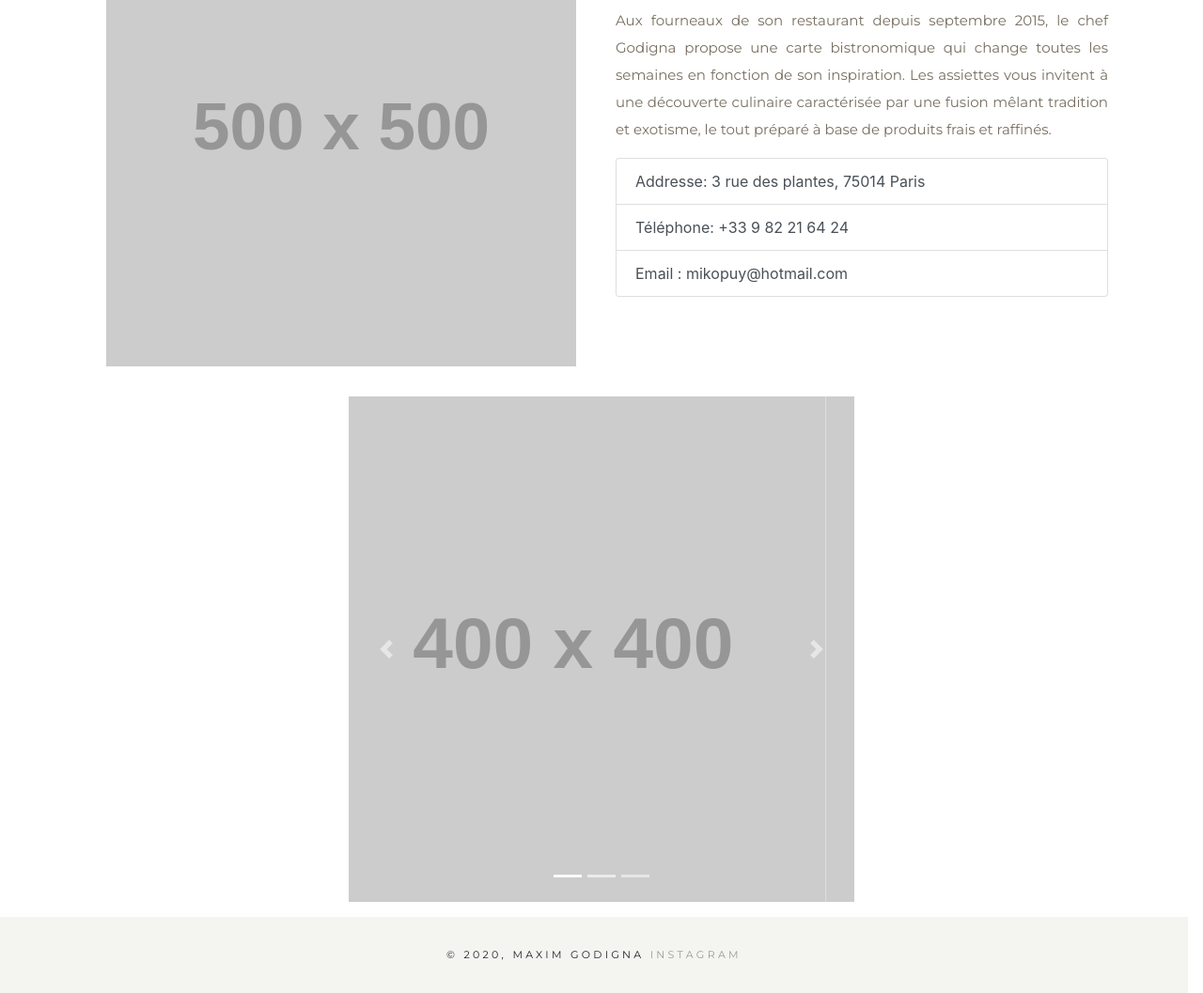
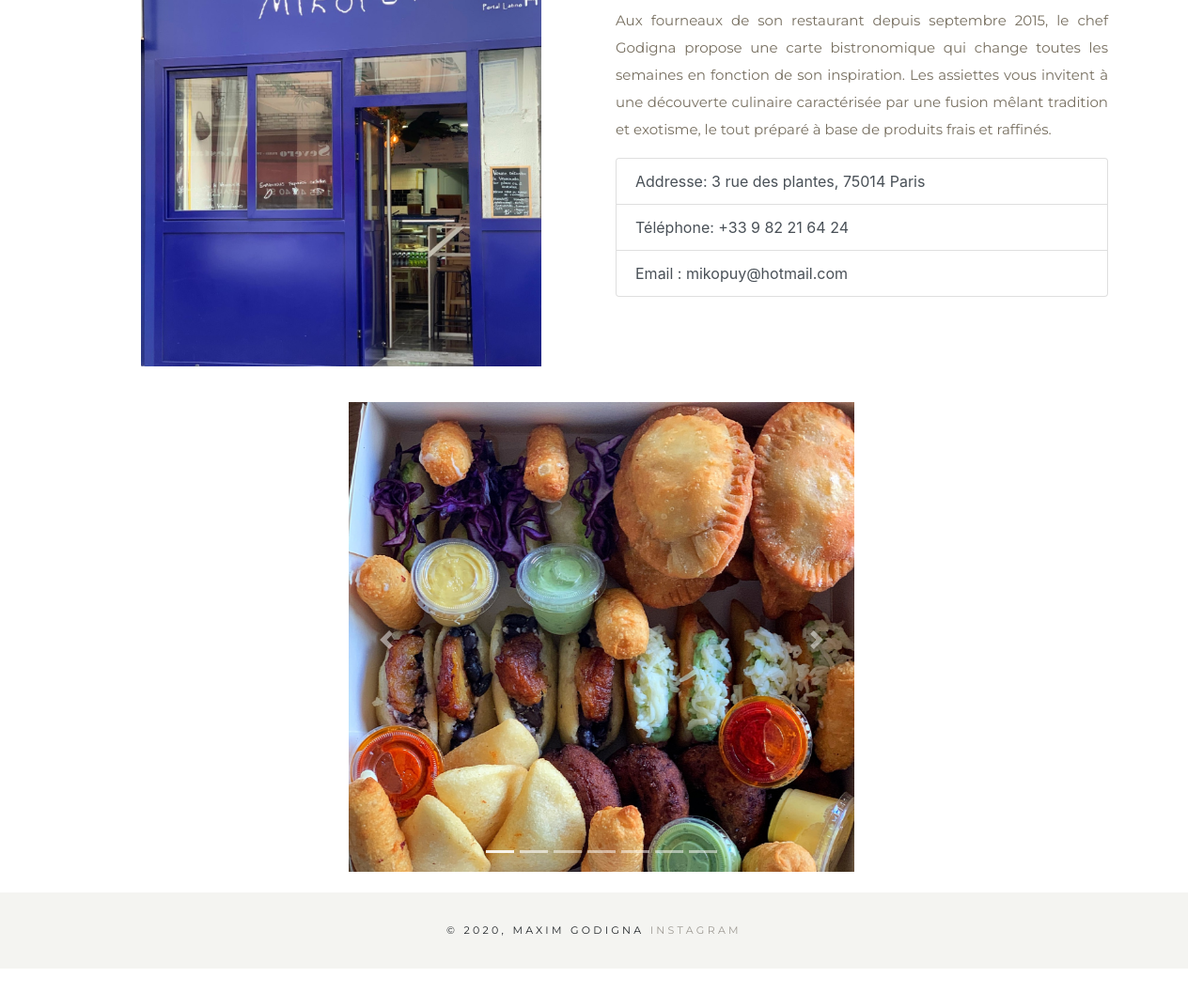
Before and after one commit to j-martinez-dev/maxim-godigna, a Gatsby site: page /mikopuy in a window 1280 px wide. Shown: the part 197-1254 px from the top of the page at 94% size. After the commit the page ends 1228 px from the top, so only its background shows below. Built offline with nearby package versions, Linux system fonts and the light colour scheme; Gatsby itself is replaced by a stand-in of ours; placeholder pictures from the web are drawn by us.

Commit message:
mikopuy gallery

```diff
--- a/src/pages/mikopuy.js
+++ b/src/pages/mikopuy.js
@@ -1,20 +1,18 @@
 import React from "react"
 import { Col, Row, Carousel } from "react-bootstrap"
-
+import Img from "gatsby-image"
 
 import Layout from "../components/layout"
 import SEO from "../components/seo"
 
-const Mikopuy = () => (
+const Mikopuy = ({ data }) => (
   <Layout>
     <SEO title="Restaurant Micopüy" />
     <Row className="p-3">
       <Col className="text-center" sm={6}>
-        <img
-          style={{ width: 500, height: 500 }}
-          className="center"
-          src="https://via.placeholder.com/500"
-        ></img>
+        <div className="center">
+          <Img fixed={data.logo.childImageSharp.fixed} alt="Mikopüy" />
+        </div>
       </Col>
       <Col sm={6}>
         <h1 className="text-center">Mikopüy</h1>
@@ -51,24 +49,45 @@ const Mikopuy = () => (
       <Col sm={{ span: 6, offset: 3 }} className="p-3 text-center">
         <Carousel>
           <Carousel.Item>
-            <img
-              className="d-block w-100"
-              src="https://via.placeholder.com/400x400"
-              alt="First slide"
+            <Img
+              fixed={data.image1.childImageSharp.fixed}
+              alt="Mikopüy"
             />
           </Carousel.Item>
           <Carousel.Item>
-            <img
-              className="d-block w-100"
-              src="https://via.placeholder.com/400x400"
-              alt="Third slide"
+            <Img
+              fixed={data.image2.childImageSharp.fixed}
+              alt="Mikopüy"
             />
           </Carousel.Item>
           <Carousel.Item>
-            <img
-              className="d-block w-100"
-              src="https://via.placeholder.com/400x400"
-              alt="Third slide"
+            <Img
+              fixed={data.image3.childImageSharp.fixed}
+              alt="Mikopüy"
+            />
+          </Carousel.Item>
+          <Carousel.Item>
+            <Img
+              fixed={data.image4.childImageSharp.fixed}
+              alt="Mikopüy"
+            />
+          </Carousel.Item>
+          <Carousel.Item>
+            <Img
+              fixed={data.image5.childImageSharp.fixed}
+              alt="Mikopüy"
+            />
+          </Carousel.Item>
+          <Carousel.Item>
+            <Img
+              fixed={data.image6.childImageSharp.fixed}
+              alt="Mikopüy"
+            />
+          </Carousel.Item>
+          <Carousel.Item>
+            <Img
+              fixed={data.image7.childImageSharp.fixed}
+              alt="Mikopüy"
             />
           </Carousel.Item>
         </Carousel>
@@ -78,3 +97,72 @@ const Mikopuy = () => (
 )
 
 export default Mikopuy
+
+export const query = graphql`
+  query {
+    logo: file(relativePath: { eq: "mikopuy-1.jpeg" }) {
+      childImageSharp {
+        fixed(height: 500) {
+          ...GatsbyImageSharpFixed
+        }
+      }
+    }
+
+    image1: file(relativePath: { eq: "mikopuy/1.jpeg" }) {
+      childImageSharp {
+        fixed(height: 500) {
+          ...GatsbyImageSharpFixed
+        }
+      }
+    }
+
+    image2: file(relativePath: { eq: "mikopuy/2.jpeg" }) {
+      childImageSharp {
+        fixed(height: 500) {
+          ...GatsbyImageSharpFixed
+        }
+      }
+    }
+
+    image3: file(relativePath: { eq: "mikopuy/3.jpeg" }) {
+      childImageSharp {
+        fixed(height: 500) {
+          ...GatsbyImageSharpFixed
+        }
+      }
+    }
+
+    image4: file(relativePath: { eq: "mikopuy/4.jpeg" }) {
+      childImageSharp {
+        fixed(height: 500) {
+          ...GatsbyImageSharpFixed
+        }
+      }
+    }
+
+    image5: file(relativePath: { eq: "mikopuy/5.jpeg" }) {
+      childImageSharp {
+        fixed(height: 500) {
+          ...GatsbyImageSharpFixed
+        }
+      }
+    }
+
+    image6: file(relativePath: { eq: "mikopuy/6.jpeg" }) {
+      childImageSharp {
+        fixed(height: 500) {
+          ...GatsbyImageSharpFixed
+        }
+      }
+    }
+
+    image7: file(relativePath: { eq: "mikopuy/7.jpeg" }) {
+      childImageSharp {
+        fixed(height: 500) {
+          ...GatsbyImageSharpFixed
+        }
+      }
+    }
+
+  }
+`
```
Also changed, not shown: src/images/mikopuy/1.jpeg (added), src/images/mikopuy/2.jpeg (added), src/images/mikopuy/3.jpeg (added), src/images/mikopuy/4.jpeg (added), src/images/mikopuy/5.jpeg (added), src/images/mikopuy/6.jpeg (added), src/images/mikopuy/7.jpeg (added).
